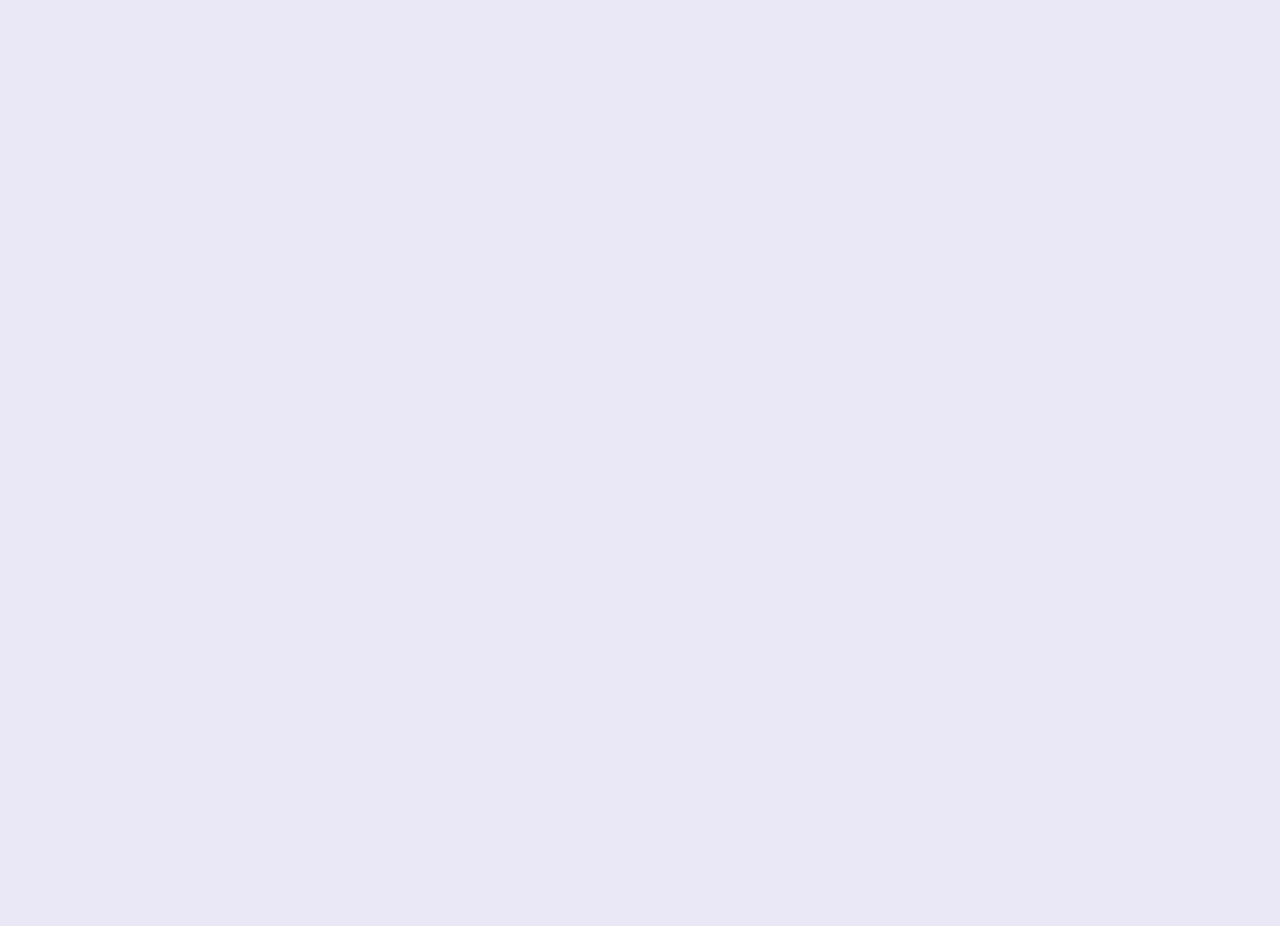
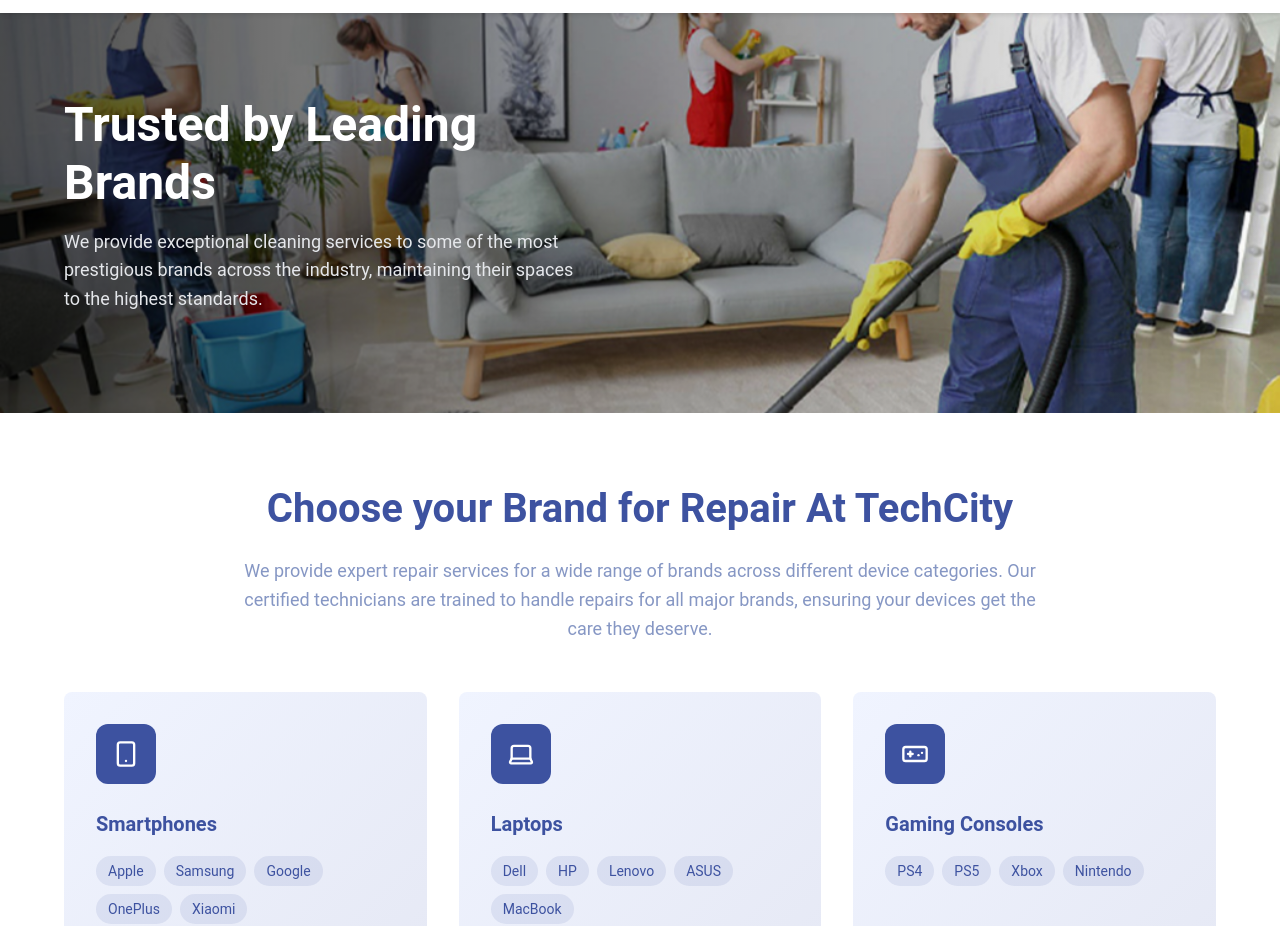
Before and after one commit to kishansrivastava-ks/repaireze-b2b, a React (Vite) app: page /brands in a window 1280 px wide. Before the commit this address had no page. Shown: the part 86-1012 px from the top of the page. Before the commit the page ends 800 px from the top, so only its background shows below. Built offline with nearby package versions, Linux system fonts and the light colour scheme; a web font is replaced by a local one.

Commit message:
brands page added

```diff
--- a/src/App.jsx
+++ b/src/App.jsx
@@ -8,6 +8,7 @@
 import Plumbing from "./pages/Services/Plumbing";
 import Carpentry from "./pages/Services/Carpentry";
 import Electrical from "./pages/Services/Electrical";
+import Brands from "./pages/Brands";
 
 function App() {
   return (
@@ -26,6 +27,8 @@
             <Route path="services/plumbing" element={<Plumbing />} />
             <Route path="services/carpentry" element={<Carpentry />} />
             <Route path="services/electrical" element={<Electrical />} />
+
+            <Route path="/brands" element={<Brands />} />
           </Route>
         </Routes>
       </BrowserRouter>
--- /dev/null
+++ b/src/components/Brands/BrandCategories.jsx
@@ -0,0 +1,183 @@
+import { useState, useRef, useEffect } from "react";
+import styled from "styled-components";
+import { Smartphone, Laptop, Gamepad, Tablet } from "lucide-react";
+
+const Section = styled.section`
+  padding: 4rem 0;
+  background: white;
+`;
+
+const Container = styled.div`
+  width: 90%;
+  max-width: 1200px;
+  margin: 0 auto;
+`;
+
+const SectionHeader = styled.div`
+  text-align: center;
+  margin-bottom: 3rem;
+  opacity: ${(props) => (props.isVisible ? 1 : 0)};
+  transform: translateY(${(props) => (props.isVisible ? "0" : "20px")});
+  transition: all 0.8s ease-out;
+
+  h2 {
+    font-size: 2.5rem;
+    color: var(--color-primary);
+    margin-bottom: 1rem;
+
+    @media (max-width: 768px) {
+      font-size: 2rem;
+    }
+  }
+
+  p {
+    font-size: 1.125rem;
+    color: var(--color-secondary-dark);
+    max-width: 800px;
+    margin: 0 auto;
+    line-height: 1.6;
+  }
+`;
+
+const BrandGrid = styled.div`
+  display: grid;
+  grid-template-columns: repeat(auto-fit, minmax(280px, 1fr));
+  gap: 2rem;
+`;
+
+const CategoryCard = styled.div`
+  background: linear-gradient(135deg, #f0f4ff 0%, #e6e9f5 100%);
+  border-radius: var(--border-radius-md);
+  padding: 2rem;
+  opacity: ${(props) => (props.isVisible ? 1 : 0)};
+  transform: translateY(${(props) => (props.isVisible ? "0" : "20px")});
+  transition: all 0.5s ease-out;
+  transition-delay: ${(props) => props.delay}ms;
+  cursor: pointer;
+
+  &:hover {
+    transform: translateY(-5px);
+    box-shadow: 0 10px 20px rgba(0, 0, 0, 0.1);
+  }
+`;
+
+const IconWrapper = styled.div`
+  width: 60px;
+  height: 60px;
+  background: var(--color-primary);
+  border-radius: 12px;
+  display: flex;
+  align-items: center;
+  justify-content: center;
+  margin-bottom: 1.5rem;
+  color: white;
+`;
+
+const CategoryTitle = styled.h3`
+  font-size: 1.25rem;
+  color: var(--color-primary);
+  margin-bottom: 1rem;
+`;
+
+const BrandList = styled.div`
+  display: flex;
+  flex-wrap: wrap;
+  gap: 0.5rem;
+`;
+
+const BrandTag = styled.span`
+  background: rgba(61, 82, 160, 0.1);
+  color: var(--color-primary);
+  padding: 0.25rem 0.75rem;
+  border-radius: 16px;
+  font-size: 0.875rem;
+`;
+
+const BrandCategories = () => {
+  const [visibleItems, setVisibleItems] = useState(new Set());
+  const sectionRefs = useRef([]);
+
+  const categories = [
+    {
+      icon: <Smartphone size={28} />,
+      title: "Smartphones",
+      brands: ["Apple", "Samsung", "Google", "OnePlus", "Xiaomi"],
+    },
+    {
+      icon: <Laptop size={28} />,
+      title: "Laptops",
+      brands: ["Dell", "HP", "Lenovo", "ASUS", "MacBook"],
+    },
+    {
+      icon: <Gamepad size={28} />,
+      title: "Gaming Consoles",
+      brands: ["PS4", "PS5", "Xbox", "Nintendo"],
+    },
+    {
+      icon: <Tablet size={28} />,
+      title: "Tablets",
+      brands: ["iPad", "Samsung Tab", "Surface", "Lenovo Tab"],
+    },
+  ];
+
+  useEffect(() => {
+    const observers = sectionRefs.current.map((ref, index) => {
+      const observer = new IntersectionObserver(
+        ([entry]) => {
+          if (entry.isIntersecting) {
+            setVisibleItems((prev) => new Set([...prev, index]));
+            observer.unobserve(entry.target);
+          }
+        },
+        { threshold: 0.2 }
+      );
+
+      if (ref) observer.observe(ref);
+      return observer;
+    });
+
+    return () => {
+      observers.forEach((observer) => observer.disconnect());
+    };
+  }, []);
+
+  return (
+    <Section>
+      <Container>
+        <SectionHeader
+          isVisible={visibleItems.has(0)}
+          ref={(el) => (sectionRefs.current[0] = el)}
+        >
+          <h2>Choose your Brand for Repair At TechCity</h2>
+          <p>
+            We provide expert repair services for a wide range of brands across
+            different device categories. Our certified technicians are trained
+            to handle repairs for all major brands, ensuring your devices get
+            the care they deserve.
+          </p>
+        </SectionHeader>
+
+        <BrandGrid>
+          {categories.map((category, index) => (
+            <CategoryCard
+              key={index}
+              ref={(el) => (sectionRefs.current[index + 1] = el)}
+              isVisible={visibleItems.has(index + 1)}
+              delay={index * 100}
+            >
+              <IconWrapper>{category.icon}</IconWrapper>
+              <CategoryTitle>{category.title}</CategoryTitle>
+              <BrandList>
+                {category.brands.map((brand, i) => (
+                  <BrandTag key={i}>{brand}</BrandTag>
+                ))}
+              </BrandList>
+            </CategoryCard>
+          ))}
+        </BrandGrid>
+      </Container>
+    </Section>
+  );
+};
+
+export default BrandCategories;
--- /dev/null
+++ b/src/components/Brands/BrandsHero.jsx
@@ -0,0 +1,116 @@
+/* eslint-disable react-hooks/exhaustive-deps */
+import { useEffect, useRef, useState } from "react";
+import styled from "styled-components";
+
+const HeroContainer = styled.div`
+  position: relative;
+  width: 100%;
+  height: 400px;
+  overflow: hidden;
+  opacity: ${(props) => (props.isVisible ? 1 : 0)};
+  transform: translateY(${(props) => (props.isVisible ? "0" : "20px")});
+  transition: all 1s ease-out;
+`;
+
+const BackgroundImage = styled.div`
+  position: absolute;
+  inset: 0;
+  background-image: url("/api/placeholder/intro3.png");
+  background-size: cover;
+  background-position: center;
+  background-repeat: no-repeat;
+`;
+
+const Overlay = styled.div`
+  position: absolute;
+  inset: 0;
+  background: linear-gradient(to right, rgba(0, 0, 0, 0.7), transparent);
+`;
+
+const ContentWrapper = styled.div`
+  position: relative;
+  height: 100%;
+  max-width: 1200px;
+  margin: 0 auto;
+  padding: 0 1.5rem;
+  display: flex;
+  flex-direction: column;
+  justify-content: center;
+`;
+
+const ContentInner = styled.div`
+  max-width: 32rem;
+  display: flex;
+  flex-direction: column;
+  /* gap: 1rem; */
+`;
+
+const Title = styled.h1`
+  font-size: 2.5rem;
+  font-weight: bold;
+  color: white;
+  opacity: ${(props) => (props.isVisible ? 1 : 0)};
+  transform: translateX(${(props) => (props.isVisible ? "0" : "-20px")});
+  transition: all 0.7s ease-out;
+  transition-delay: 300ms;
+  line-height: 1.2;
+
+  @media (min-width: 768px) {
+    font-size: 3rem;
+  }
+`;
+
+const Description = styled.p`
+  font-size: 1.125rem;
+  color: rgb(229, 231, 235);
+  opacity: ${(props) => (props.isVisible ? 1 : 0)};
+  transform: translateX(${(props) => (props.isVisible ? "0" : "-20px")});
+  transition: all 0.7s ease-out;
+  transition-delay: 500ms;
+`;
+
+const BrandsHero = () => {
+  const [isVisible, setIsVisible] = useState(false);
+  const containerRef = useRef(null);
+
+  useEffect(() => {
+    const observer = new IntersectionObserver(
+      ([entry]) => {
+        if (entry.isIntersecting) {
+          setIsVisible(true);
+          observer.unobserve(entry.target);
+        }
+      },
+      { threshold: 0.2 }
+    );
+
+    if (containerRef.current) {
+      observer.observe(containerRef.current);
+    }
+
+    return () => {
+      if (containerRef.current) {
+        observer.disconnect();
+      }
+    };
+  }, []);
+
+  return (
+    <HeroContainer ref={containerRef} isVisible={isVisible}>
+      <BackgroundImage />
+      <Overlay />
+      <ContentWrapper>
+        <ContentInner>
+          <Title isVisible={isVisible}>Trusted by Leading Brands</Title>
+          <Description isVisible={isVisible}>
+            We provide exceptional cleaning services to some of the most
+            prestigious brands across the industry, maintaining their spaces to
+            the highest standards.
+          </Description>
+        </ContentInner>
+      </ContentWrapper>
+    </HeroContainer>
+  );
+};
+
+export default BrandsHero;
--- /dev/null
+++ b/src/pages/Brands.jsx
@@ -0,0 +1,15 @@
+import BrandCategories from "../components/Brands/BrandCategories";
+import BrandsHero from "../components/Brands/BrandsHero";
+import QueryForm from "../utils/QueryForm";
+
+function Brands() {
+  return (
+    <>
+      <BrandsHero />
+      <BrandCategories />
+      <QueryForm />
+    </>
+  );
+}
+
+export default Brands;
--- a/src/ui/Navbar.jsx
+++ b/src/ui/Navbar.jsx
@@ -321,7 +321,7 @@
               ))}
             </ServicesDropDown>
           </OurServices>
-          <NavLink to="/services">Get Free Quota</NavLink>
+          <NavLink to="/brands">Choose Brands</NavLink>
           <NavLink to="/contact">Blogs</NavLink>
           <NavLink to="/contact">FAQs</NavLink>
           <NavLink to="/contact">About Us</NavLink>
```
